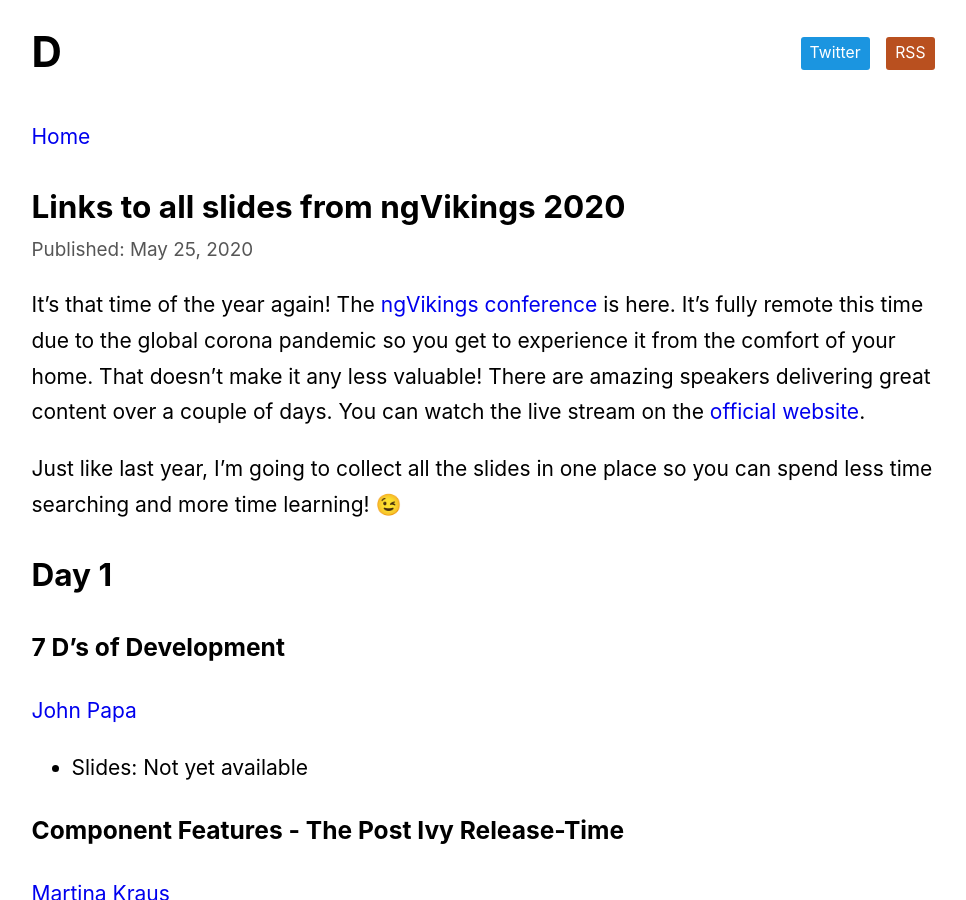
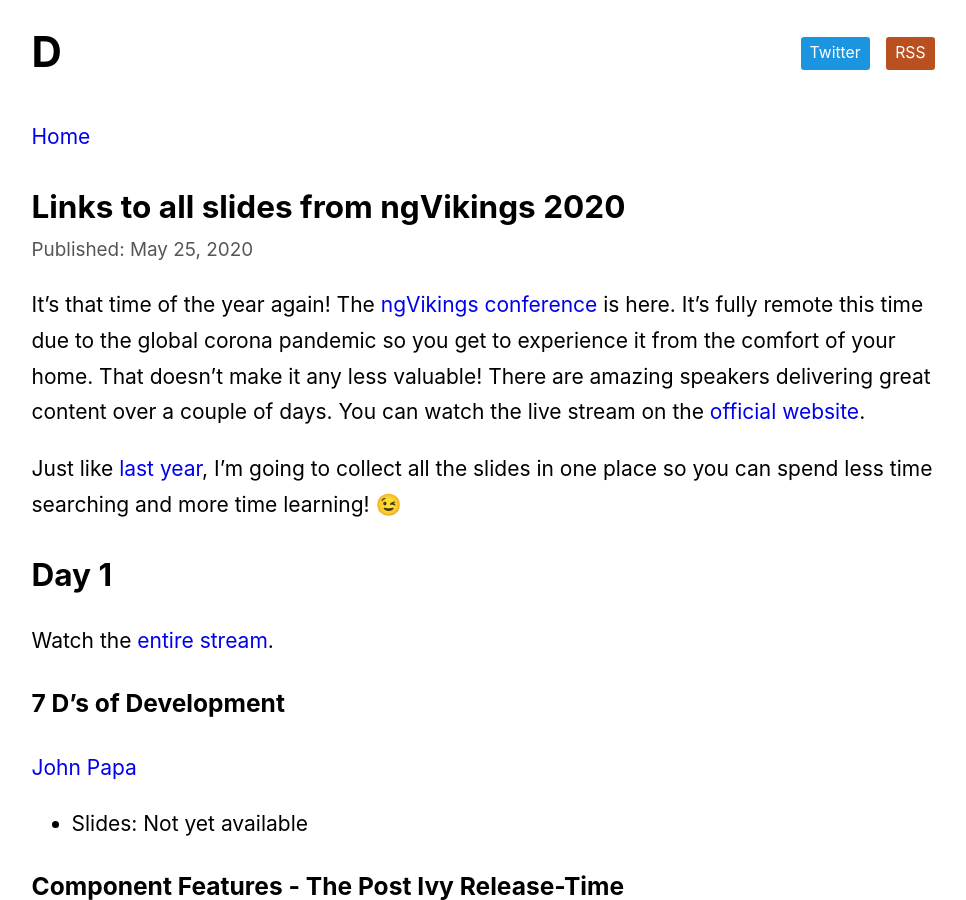
Before and after one commit to dzhavat/dzhavat.github.io, a Jekyll site: the page built from _posts/2020-05-25-links-to-all-slides-from-ngvikings-2020.md, in a window 1280 px wide and 900 px high. Shown: the whole window, without its empty margins (157-1123 px from the left). Built offline with Jekyll 4.4.1, drawn with Linux system fonts in a browser that asks for light colours.

Commit message:
Update post

```diff
--- a/_posts/2020-05-25-links-to-all-slides-from-ngvikings-2020.md
+++ b/_posts/2020-05-25-links-to-all-slides-from-ngvikings-2020.md
@@ -5,9 +5,11 @@
 
 It’s that time of the year again! The [ngVikings conference](https://www.ngvikings.org/) is here. It’s fully remote this time due to the global corona pandemic so you get to experience it from the comfort of your home. That doesn’t make it any less valuable! There are amazing speakers delivering great content over a couple of days. You can watch the live stream on the [official website](https://www.ngvikings.org/).
 
-Just like last year, I’m going to collect all the slides in one place so you can spend less time searching and more time learning! 😉
+Just like [last year](https://dzhavat.github.io/2019/05/27/links-to-all-slides-from-ngvikings.html), I’m going to collect all the slides in one place so you can spend less time searching and more time learning! 😉
 
 ## Day 1
+
+Watch the [entire stream](https://www.youtube.com/watch?v=VuHuqRJQzDc&feature=emb_title).
 
 ### 7 D's of Development
 
```
